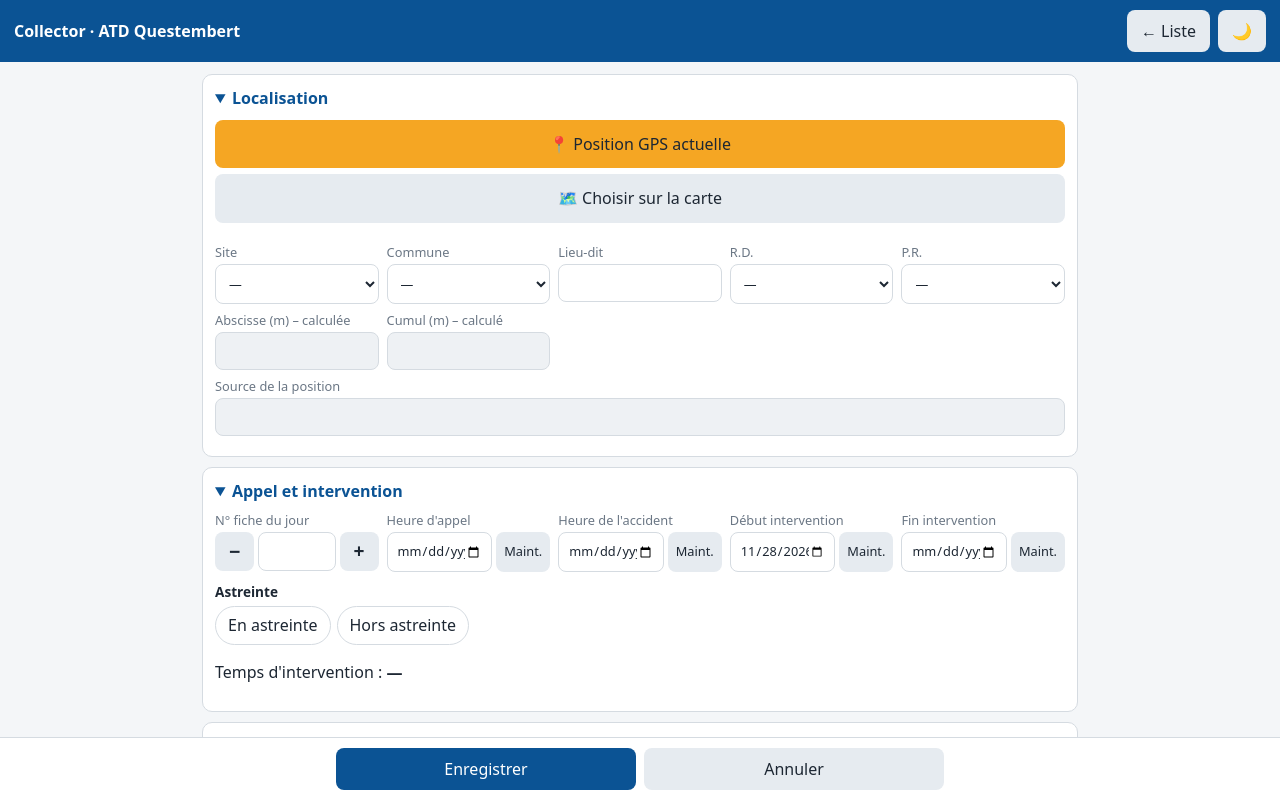
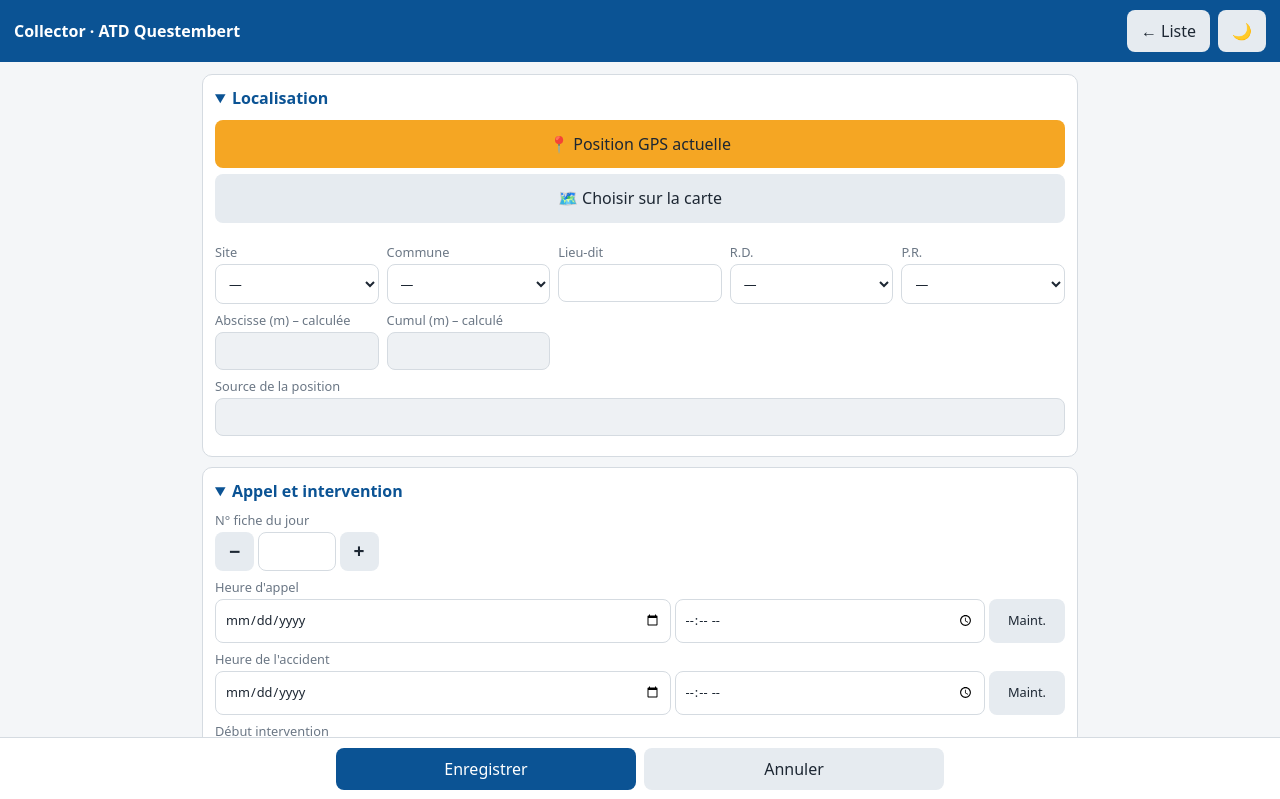
Before and after one commit to kmx1200/Collector, a plain HTML site: page index.html in a window 1280 px wide. Both pictures are taken after a click on the button "＋ Nouvelle fiche". Shown: the top 799 px of the page. Drawn offline with nearby package versions, Linux system fonts and the light colour scheme.

Commit message:
Add files via upload

```diff
--- a/index.html
+++ b/index.html
@@ -25,9 +25,10 @@ input,select,textarea{font:inherit;padding:9px;border:1px solid var(--l);border-
 input[readonly]{background:var(--ro)}
 .stp input{text-align:center}.w.stp button{padding:6px 14px;font-size:1.2rem;font-weight:700;touch-action:manipulation}.w.stp button:first-of-type{order:-1}input[type=range]{padding:0;border:0;margin-top:6px;accent-color:var(--b)}
 .w{display:flex;gap:4px}.w input{flex:1;min-width:0}.w button{padding:6px 8px}
-.g{margin:8px 0}.g>b{font-size:.85rem}.c{display:flex;flex-wrap:wrap;gap:6px;margin:4px 0}
+.g{margin:8px 0}.g>b{font-size:.85rem}.c{display:grid;grid-template-columns:repeat(auto-fill,minmax(140px,1fr));gap:6px;margin:4px 0}
+label.dt{grid-column:1/-1}.dt input[type=date]{flex:3}.dt input[type=time]{flex:2}.dt .w button{flex:0 0 76px}.dt input{min-height:44px}
 .ch{position:relative}.ch input{position:absolute;opacity:0;width:1px;height:1px}
-.ch span{display:block;padding:7px 12px;border:1px solid var(--l);border-radius:20px;background:var(--c)}
+.ch span{display:flex;align-items:center;justify-content:center;text-align:center;height:100%;min-height:44px;padding:7px 10px;border:1px solid var(--l);border-radius:14px;background:var(--c);line-height:1.2}
 .ch input:checked+span{background:var(--b);color:#fff;border-color:var(--b)}
 .ch input:focus-visible+span{outline:2px solid var(--o)}
 .m{color:var(--m);font-size:.85rem}.a{display:grid;grid-template-columns:repeat(auto-fit,minmax(130px,1fr));gap:6px;margin-top:8px}.a button,.a .btn{padding:9px 10px;text-align:center}.a>b{grid-column:1/-1}.a.loc{grid-template-columns:1fr;margin:0 0 8px}.a.loc button{padding:13px 14px}#localt{display:grid;gap:6px;margin:4px 0 8px}
@@ -108,7 +109,9 @@ const ti=(k,l,t='text')=>`<label class="f">${l}<input name="${k}" type="${t}"></
 const stp=k=>k.startsWith('veh|')||/\|(we|nuit|norm)$/.test(k)?.5:k.startsWith('mm|')?5:k=='abs'?10:1;
 const ni=(k,l,no)=>`<label class="f">${l}<span class="w stp"><input name="${k}" type="number" inputmode="decimal" step="any">${no?'':`<button type="button" class="s" data-f="${k}" data-d="-1" aria-label="Diminuer">−</button><button type="button" class="s" data-f="${k}" data-d="1" aria-label="Augmenter">+</button>`}</span></label>`;
 const ta=(k,l)=>`<label class="f">${l}<textarea name="${k}" rows="3"></textarea></label>`;
-const dt=(k,l)=>`<label class="f">${l}<span class="w"><input name="${k}" type="datetime-local"><button type="button" class="s now" data-n="${k}">Maint.</button></span></label>`;
+const dt=(k,l)=>`<label class="f dt">${l}<span class="w"><input type="date" data-dt="${k}" aria-label="${l} – date"><input type="time" data-dt="${k}" aria-label="${l} – heure"><button type="button" class="s now" data-n="${k}">Maint.</button></span><input name="${k}" type="hidden"></label>`;
+const dtJoin=k=>{const[d,t]=F.querySelectorAll(`input[data-dt="${k}"]`);if(t.value&&!d.value)d.value=nowL().slice(0,10);F.elements[k].value=d.value||t.value?d.value+'T'+(t.value||'00:00'):''};
+const syncDt=()=>F.querySelectorAll('input[type=hidden][name]').forEach(h=>{const[d,t]=F.querySelectorAll(`input[data-dt="${h.name}"]`);if(!d)return;const v=h.value||'';d.value=v.slice(0,10);t.value=v.slice(11,16)});
 function build(){
  const sites=Object.keys(D.communes);
  F.innerHTML=
@@ -157,7 +160,7 @@ function fill(f){F.reset();F.site.value=f.site||'';popC();ensOpt(F.rd,f.rd);F.rd
  if(e.type=='checkbox')e.checked=(f[e.name]||[]).includes(e.value);else if(e.type!='button')e.value=f[e.name]}}
 // --- navigation
 function show(v){$('#lv').hidden=v!='list';$('#fv').hidden=v!='form';$('#new').hidden=v!='list';$('#back').hidden=v!='form';if(v=='list')renderList()}
-function open_(f){orig=f.photos||[];added=[];cur={...f,photos:[...orig]};fill(f);autoRd=false;autoLd=false;LR=null;LRS=[];lseq++;$('#locst').textContent='';$('#localt').innerHTML='';calc();drawPh();show('form');scrollTo(0,0)}
+function open_(f){orig=f.photos||[];added=[];cur={...f,photos:[...orig]};fill(f);syncDt();autoRd=false;autoLd=false;LR=null;LRS=[];lseq++;$('#locst').textContent='';$('#localt').innerHTML='';calc();drawPh();show('form');scrollTo(0,0)}
 function neu(){const d=new Date();   // site, commune, RD… vides : renseignés par la position
  open_({id:crypto.randomUUID?crypto.randomUUID():Date.now()+'',cree:d.toISOString(),site:'',numero:'',dDebut:nowL(),date_fiche:nowL().slice(0,10)})}
 const card=f=>`<div class="card"><b>Fiche n°${esc(f.numero||'?')} · ${fmt(f.dDebut||f.cree)}</b><br>${esc([f.commune,f.rd&&f.rd+(f.pr?' PR '+f.pr:'')+(f.abs?' +'+f.abs:'')].filter(Boolean).join(' · '))}
@@ -318,10 +321,10 @@ $('#L').onclick=e=>{const b=e.target.closest('button');if(!b)return;const f=fich
  if(b.dataset.a=='e')open_(f);
  if(b.dataset.a=='c')open_({...f,id:Date.now()+'',cree:new Date().toISOString(),numero:'',maj:undefined,photos:[]});
  if(b.dataset.a=='x'&&confirm('Supprimer cette fiche ?')){(f.photos||[]).forEach(delPh);fiches=fiches.filter(x=>x!=f);save();renderList()}};
-F.addEventListener('change',e=>{if(e.target.name=='site')popC();
+F.addEventListener('change',e=>{if(e.target.dataset.dt){dtJoin(e.target.dataset.dt);calc()}if(e.target.name=='site')popC();
  if(e.target.name=='commune'&&!F.site.value&&F.commune.value){const c=F.commune.value,k=Object.keys(D.communes).find(k=>D.communes[k].some(x=>x[1]==c));if(k){F.site.value=k;popC();F.commune.value=c}}
 if(e.target.name=='rd')popPR();if(['rd','pr','abs'].includes(e.target.name))autoRd=false;calc()});
-F.addEventListener('input',e=>{const t=e.target;if(t.dataset.for)F.elements[t.dataset.for].value=t.value;if(t.name=='lieudit')autoLd=false;calc()});
+F.addEventListener('input',e=>{const t=e.target;if(t.dataset.dt)dtJoin(t.dataset.dt);if(t.dataset.for)F.elements[t.dataset.for].value=t.value;if(t.name=='lieudit')autoLd=false;calc()});
 F.addEventListener('click',e=>{const b=e.target.closest('button');if(!b)return;
  if(b.id=='pick')return openMap('form');
  if(b.dataset.alt)return pickAlt(+b.dataset.alt);
@@ -330,7 +333,7 @@ F.addEventListener('click',e=>{const b=e.target.closest('button');if(!b)return;
   return autoLoc(la,lo,Math.max(50,Math.min(150,2*n(F.gps_prec.value))))}
  if(b.id=='cam')return $('#phc').click();if(b.id=='gal')return $('#phi').click();
  if(b.dataset.p){cur.photos=cur.photos.filter(x=>x!=b.dataset.p);return drawPh()}
- if(b.classList.contains('now')){F.elements[b.dataset.n].value=nowL();calc()}
+ if(b.classList.contains('now')){F.elements[b.dataset.n].value=nowL();syncDt();calc()}
  if(b.id=='gps'){if(!navigator.geolocation)return toast('GPS indisponible');b.textContent='Recherche du signal…';
   navigator.geolocation.getCurrentPosition(p=>{F.lat.value=p.coords.latitude.toFixed(6);F.lon.value=p.coords.longitude.toFixed(6);F.gps_prec.value=Math.round(p.coords.accuracy);F.loc_source.value='GPS';b.textContent='📍 Position GPS actuelle';toast('Position enregistrée');autoLoc(p.coords.latitude,p.coords.longitude,Math.max(50,Math.min(150,2*p.coords.accuracy)))},
   er=>{b.textContent='📍 Position GPS actuelle';toast('GPS : '+er.message)},{enableHighAccuracy:true,timeout:20000,maximumAge:0})}});
```
